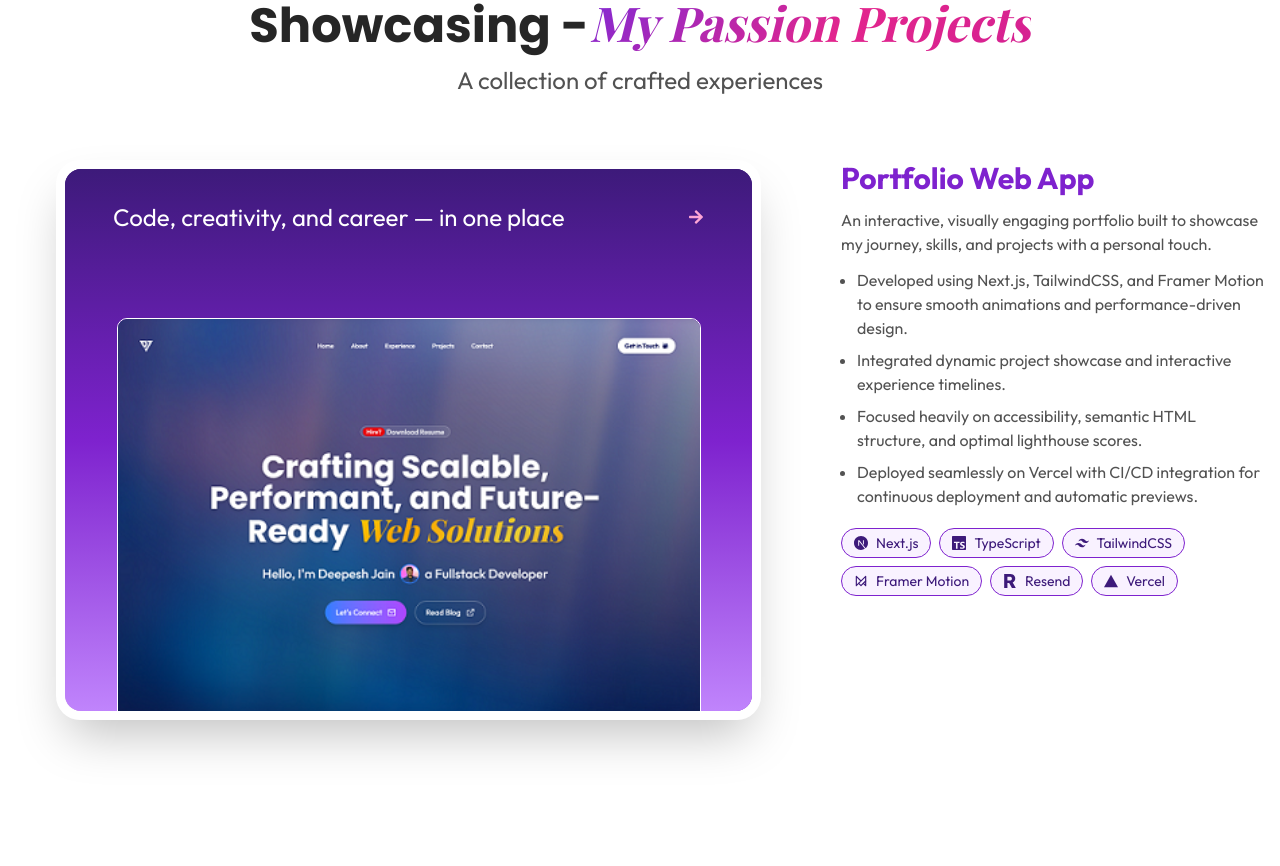
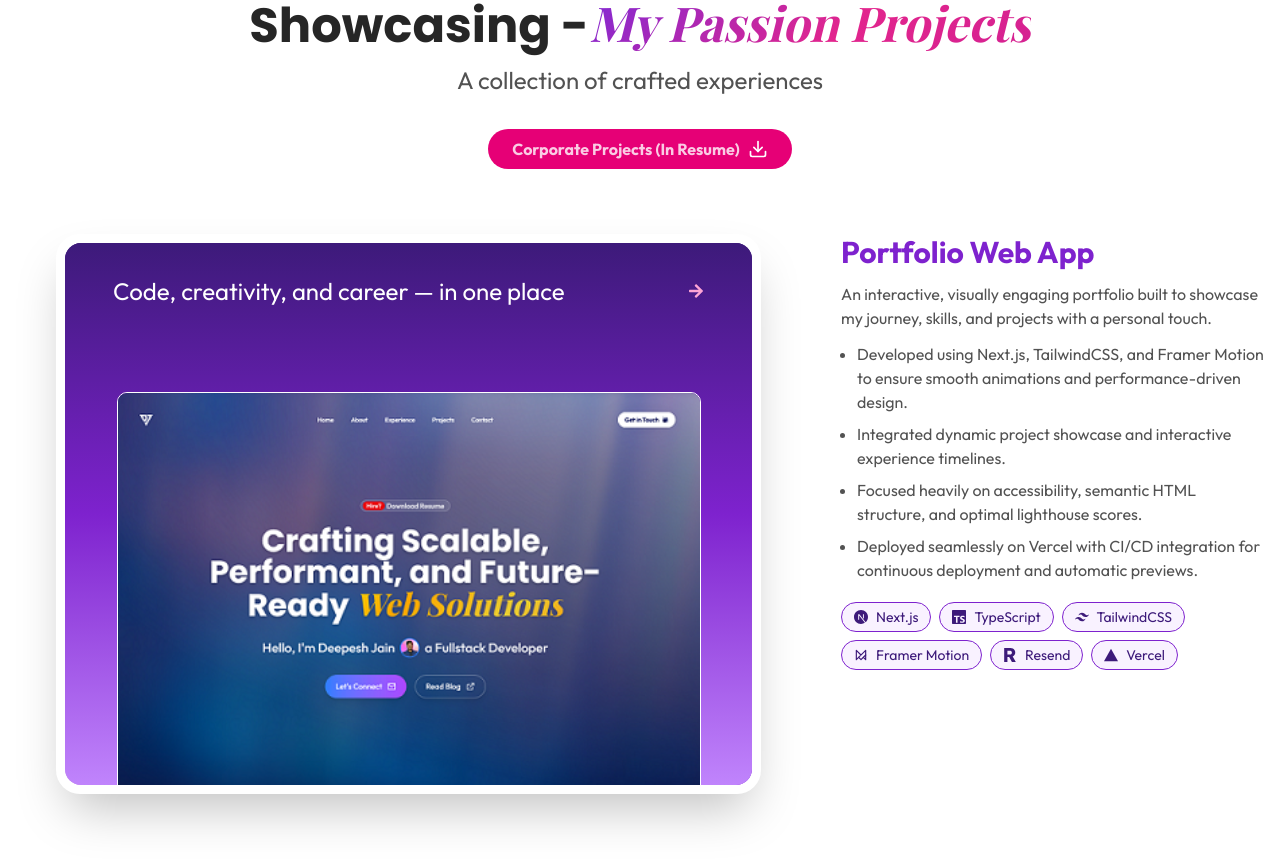
Before and after one commit to deepeshjaindj/modern-portfolio, a Next.js app: page / in a window 1280 px wide. Shown: the part 4920-5786 px from the top of the page. Built offline with nearby package versions, Linux system fonts and the light colour scheme; a web font is replaced by a local one.

Commit message:
Added link to corporate projects

```diff
--- a/src/components/sections/Projects.tsx
+++ b/src/components/sections/Projects.tsx
@@ -17,6 +17,7 @@ import {
   SiVercel,
 } from "react-icons/si";
 import { TbBrandFramerMotion } from "react-icons/tb";
+import { FiDownload } from "react-icons/fi";
 
 const Projects = () => {
   const content = [
@@ -165,6 +166,16 @@ const Projects = () => {
         <h2 className="text-lg sm:text-xl md:text-2xl mt-2 text-neutral-600">
           A collection of crafted experiences
         </h2>
+        <a
+          href="/Deepesh-Jain-Resume.pdf"
+          download
+          className="relative mt-8 flex items-center gap-1 px-1 border border-white/30 text-white/80 rounded-full bg-white/10 backdrop-blur-md transition-all duration-300 hover:bg-white/20 hover:text-white text-md font-sans"
+        >
+          <div className="px-6 py-2 rounded-full bg-pink-600 text-md font-bold flex gap-2 items-center">
+            Corporate Projects (In Resume)
+            <FiDownload className="text-xl text-white" />
+          </div>
+        </a>
       </motion.div>
       <StickyScroll content={content} />
     </section>
```
